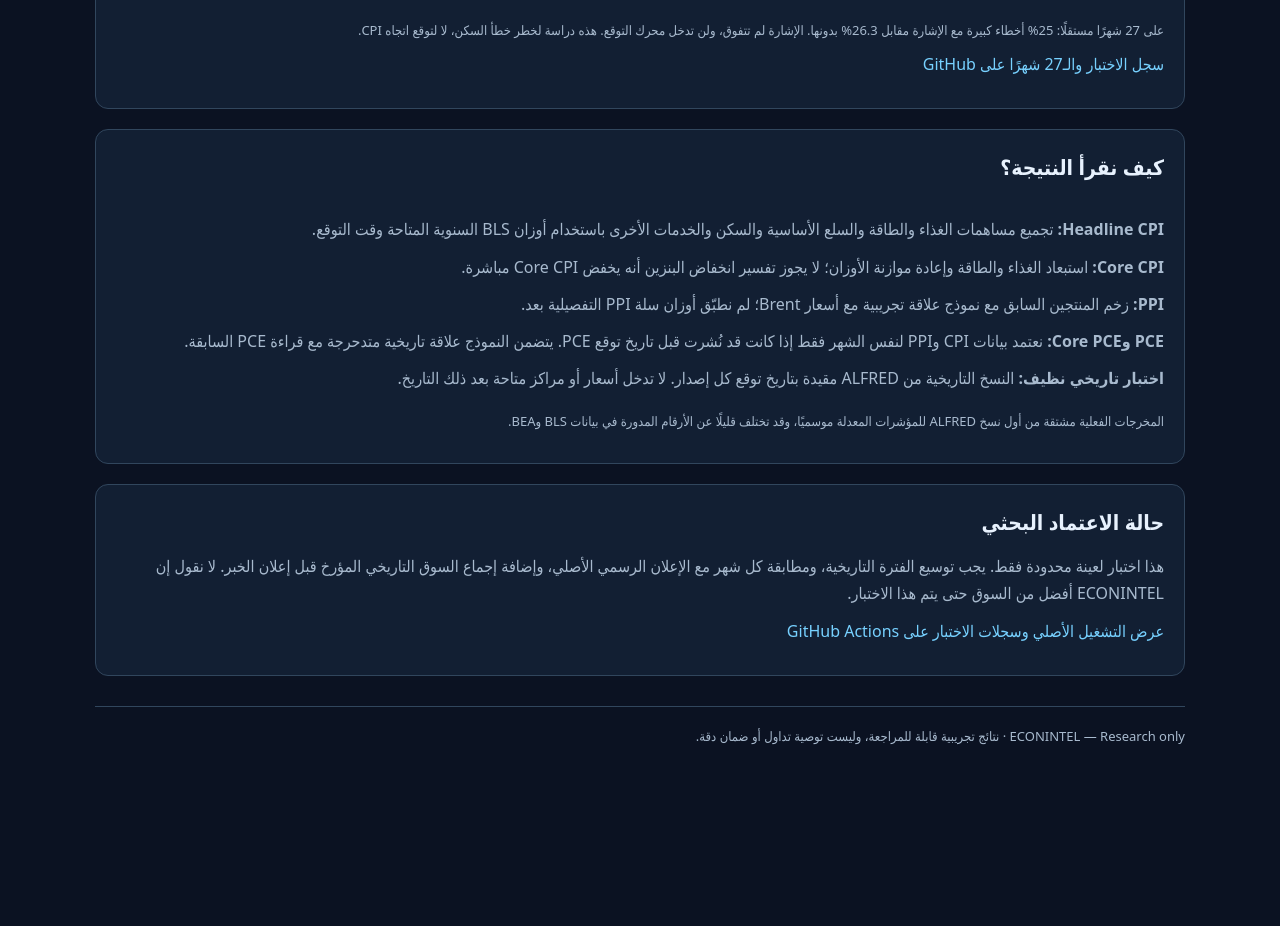
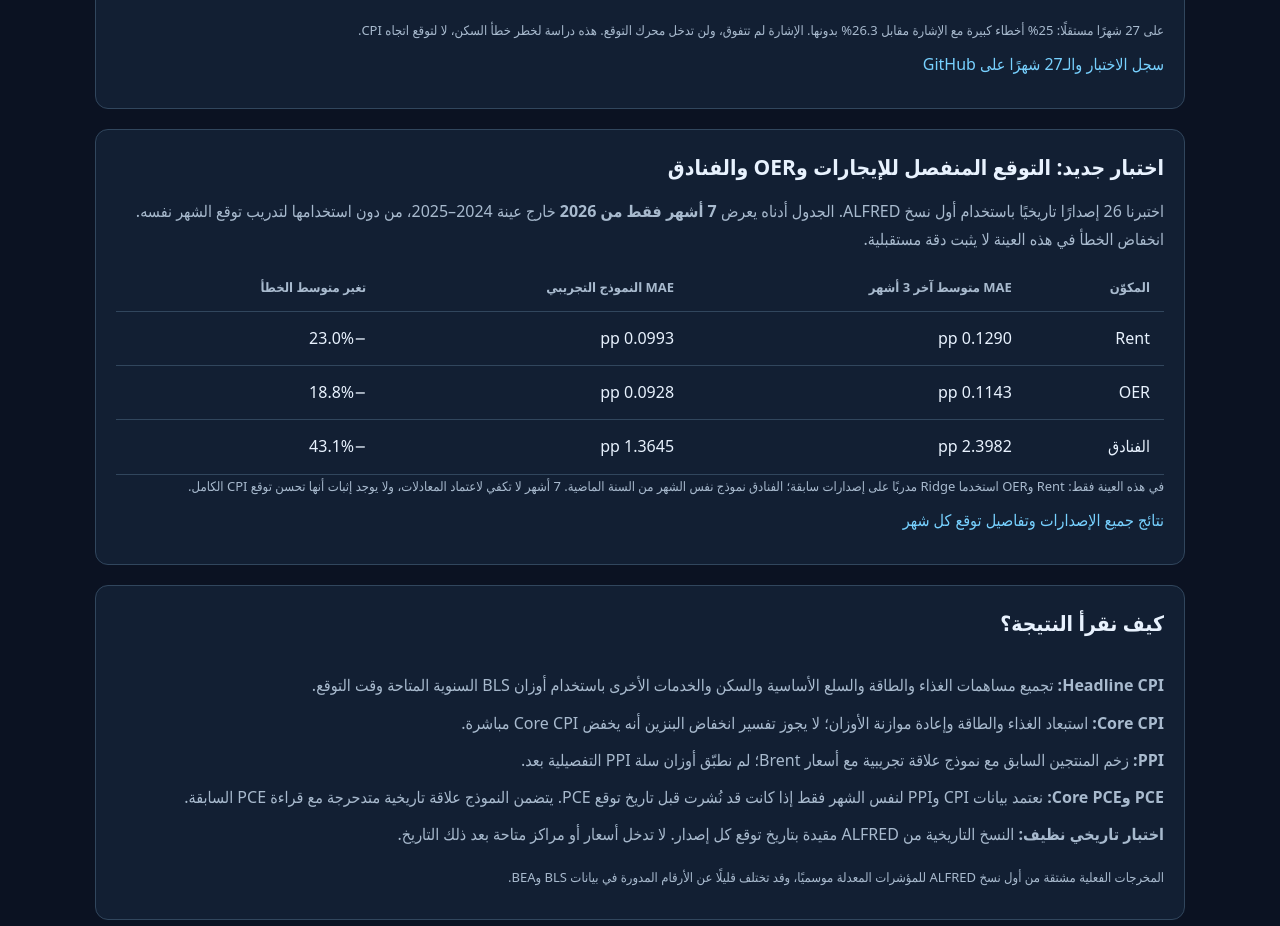
Before and after one commit to yazeedkhazer-cpu/ECONINTEL, a plain HTML site: page inflation-backtest.html in a window 1280 px wide. Shown: the part 2149-3075 px from the top of the page. Before the commit the page ends 2951 px from the top, so only its background shows below. Drawn offline with Linux system fonts and the light colour scheme.

Commit message:
Show 2026 held-out numeric Rent OER Lodging model error side-by-side with baselines in backtest dashboard

```diff
--- a/inflation-backtest.html
+++ b/inflation-backtest.html
@@ -67,6 +67,11 @@ footer{margin-top:30px;padding-top:18px;border-top:1px solid var(--line);color:v
   <p id="riskReason" class="hint">جاري تحميل حكم الاختبار المستقل…</p>
   <p><a href="https://github.com/yazeedkhazer-cpu/ECONINTEL/actions/runs/46169865199" target="_blank" rel="noopener noreferrer">سجل الاختبار والـ27 شهرًا على GitHub</a></p>
 </section>
+<section class="panel"><h2>اختبار جديد: التوقع المنفصل للإيجارات وOER والفنادق</h2>
+<p>اختبرنا 26 إصدارًا تاريخيًا باستخدام أول نسخ ALFRED. الجدول أدناه يعرض <b>7 أشهر فقط من 2026</b> خارج عينة 2024–2025، من دون استخدامها لتدريب توقع الشهر نفسه. انخفاض الخطأ في هذه العينة لا يثبت دقة مستقبلية.</p>
+<div class="table-wrap"><table><thead><tr><th>المكوّن</th><th>MAE متوسط آخر 3 أشهر</th><th>MAE النموذج التجريبي</th><th>تغير متوسط الخطأ</th></tr></thead><tbody id="componentWalkforwardRows"><tr><td colspan="4">جاري تحميل النتائج…</td></tr></tbody></table></div>
+<p id="componentWalkforwardCaveat" class="hint">أرقام مكوّنات السكن بالـ MoM وبوحدة نقطة مئوية للخطأ، وليست دقة CPI العام أو Core CPI.</p>
+<p><a href="https://github.com/yazeedkhazer-cpu/ECONINTEL/actions/runs/46171864900" target="_blank" rel="noopener noreferrer">نتائج جميع الإصدارات وتفاصيل توقع كل شهر</a></p></section>
 <section class="panel"><h2>كيف نقرأ النتيجة؟</h2>
 <div class="method"><p><b>Headline CPI:</b> تجميع مساهمات الغذاء والطاقة والسلع الأساسية والسكن والخدمات الأخرى باستخدام أوزان BLS السنوية المتاحة وقت التوقع.</p>
 <p><b>Core CPI:</b> استبعاد الغذاء والطاقة وإعادة موازنة الأوزان؛ لا يجوز تفسير انخفاض البنزين أنه يخفض Core CPI مباشرة.</p>
@@ -82,6 +87,24 @@ footer{margin-top:30px;padding-top:18px;border-top:1px solid var(--line);color:v
 </main><script>
 "use strict";
 const $=id=>document.getElementById(id);
+fetch("data/cpi-category-walkforward-summary.json?t="+Date.now(),{cache:"no-store"})
+ .then(r=>{if(!r.ok)throw Error("HTTP "+r.status);return r.json()})
+ .then(d=>{
+    if(d.schemaVersion!==1||d.holdout2026!==7||!d.models?.oer)throw Error("Unexpected category study");
+    const body=$("componentWalkforwardRows");body.replaceChildren();
+    for(const [id,label] of [["rent","Rent"],["oer","OER"],["lodging","الفنادق"]]){
+       const x=d.models[id],tr=document.createElement("tr");
+       const candidate=id==="lodging"?x.priorYear:x.ridge;
+       const decrease=100*(x.baseline3-candidate)/x.baseline3;
+       for(const value of [label,x.baseline3.toFixed(4)+" pp",candidate.toFixed(4)+" pp",
+            (decrease>=0?"−":"+")+Math.abs(decrease).toFixed(1)+"%"]){
+           const td=document.createElement("td");td.textContent=value;tr.appendChild(td);
+       }
+       body.appendChild(tr);
+    }
+    $("componentWalkforwardCaveat").textContent="في هذه العينة فقط: Rent وOER استخدما Ridge مدربًا على إصدارات سابقة؛ الفنادق نموذج نفس الشهر من السنة الماضية. 7 أشهر لا تكفي لاعتماد المعادلات، ولا يوجد إثبات أنها تحسن توقع CPI الكامل.";
+ }).catch(err=>$("componentWalkforwardCaveat").textContent="تعذر قراءة نتائج اختبار المكونات: "+err.message);
+
 fetch("data/shelter-hotel-streak-decision.json?t="+Date.now(),{cache:"no-store"})
  .then(r=>{if(!r.ok)throw Error("HTTP "+r.status);return r.json();})
  .then(d=>{
```
